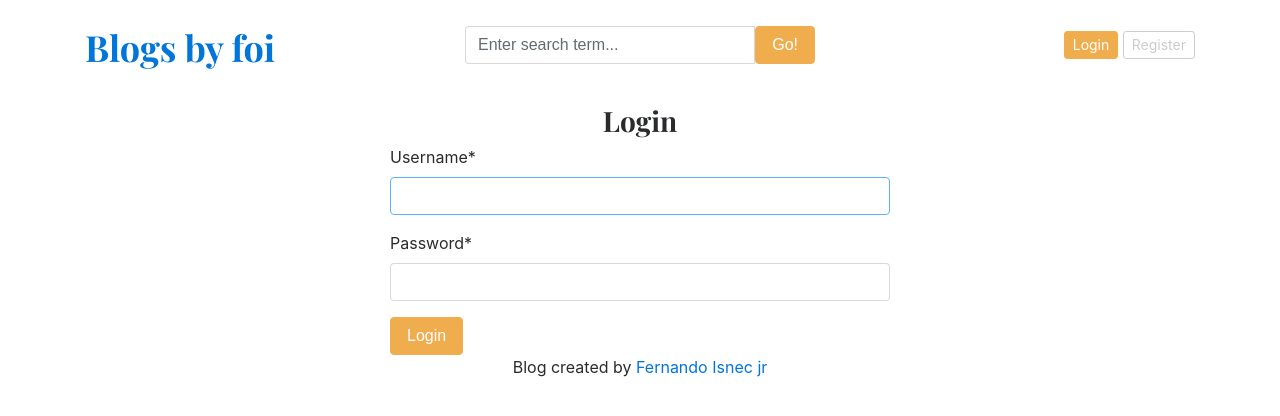
After one commit to Fernjon28/django.blog, a Django app: page /login/ in a window 1280 px wide. The commit adds this page. Shown: the top 416 px of the page. Run offline with Django 4.2, Linux system fonts and the light colour scheme; data that the repository does not hold is empty; some libraries are stand-ins or nearby versions.

Commit message:
registration and login functionality

```diff
--- a/blog_main/settings.py
+++ b/blog_main/settings.py
@@ -40,6 +40,8 @@ INSTALLED_APPS = [
     'django.contrib.staticfiles',
     'blogs',
     'assignments',
+    'crispy_forms',
+     'crispy_bootstrap4',
 ]
 
 MIDDLEWARE = [
@@ -133,3 +135,4 @@ DEFAULT_AUTO_FIELD = 'django.db.models.BigAutoField'
 
 MEDIA_URL = '/media/'
 MEDIA_ROOT = BASE_DIR /'media'
+CRISPY_TEMPLATE_PACK = 'bootstrap4'
--- a/blog_main/urls.py
+++ b/blog_main/urls.py
@@ -25,6 +25,10 @@ urlpatterns =[
     path('admin/', admin.site.urls),
     path('',views.home,name='home'),
     path('category/',include('blogs.urls')),
-    path('<slug:slug>/',BlogsView.blogs,name ='blogs'),
-    path('blogs/search/',BlogsView.search ,name = 'search') #search endpoint
+    path('blogs/<slug:slug>/',BlogsView.blogs,name ='blogs'),
+    #search endpoint
+    path('blogs/search/',BlogsView.search ,name = 'search'),
+    path('register/', views.register, name = 'register'),
+    path('login/',views.login,name ='login'),
+    path('logout/',views.logout,name = 'logout')
 ] +static(settings.MEDIA_URL,document_root=settings.MEDIA_ROOT)
--- a/blog_main/views.py
+++ b/blog_main/views.py
@@ -1,7 +1,12 @@
+from django.shortcuts import redirect, render
+
 
 from django.http import HttpResponse
 from django.shortcuts import render
 from blogs.models import Blog,Category
+from .forms import RegistrationForm
+from django.contrib.auth.forms import AuthenticationForm
+from django.contrib import auth
 
 def home(request):
 
@@ -15,3 +20,42 @@ def home(request):
 
     }
     return render(request,'home.html',context)
+
+def register(request):
+    if request.method == "POST":
+        form = RegistrationForm(request.POST)
+        if form.is_valid():
+            form.save()
+            return redirect('register')
+        else:
+            print(form.errors)
+    else:
+        form = RegistrationForm()
+    context = {
+        'form':form,
+
+    }
+    return render(request,'register.html',context)
+
+
+def login(request):
+    if request.method =='POST':
+        form = AuthenticationForm(request,request.POST)
+        if form.is_valid():
+            username =form.cleaned_data['username']
+            password =form.cleaned_data['password']
+
+            user = auth.authenticate (username = username, password = password)
+            if user is not None:
+                auth.login(request, user)
+            return redirect('home')
+
+    form = AuthenticationForm()
+    context = {
+        'form':form,
+    }
+    return render (request,'login.html',context)
+
+def logout(request):
+    auth.logout(request)
+    return  redirect ('home')
--- a/templates/base.html
+++ b/templates/base.html
@@ -4,6 +4,7 @@
 <!DOCTYPE html>
 <html lang="en">
 <head>
+
     <meta charset="UTF-8">
     <meta http-equiv="X-UA-Compatible" content="IE=edge">
     <meta name="viewport" content="width=device-width, initial-scale=1.0">
@@ -28,8 +29,14 @@
         </form>
       </div>
       <div class="col-4 d-flex justify-content-end align-items-center">
-            <a class="btn btn-sm btn-warning" href="#">Sign In </a> &nbsp;
-            <a class="btn btn-sm btn-outline-secondary" href="#">Register</a>
+        {% if  not user.is_authenticated %}
+            <a class="btn btn-sm btn-warning" href="{% url 'login' %}">Login </a> &nbsp;
+            <a class="btn btn-sm btn-outline-secondary" href="{% url 'register'%}">Register</a>
+            {% else %}
+            <span> You are log in as {{user}}</span>
+            &emsp;
+            <span ><a href ="{% url 'logout' %}">Logout</a></span>
+            {% endif %}
           </div>
         </div>
       </header>
@@ -50,8 +57,8 @@
 
 <!--Footer part-->
 <style>
-footer{text-align: center;}
-</style>
+  footer{text-align: center;}
+  </style>
 <footer class="blog-footer ">
   <p>Blog created by   <a href="#">Fernando Isnec jr</a></p>
  </footer>
--- /dev/null
+++ b/templates/login.html
@@ -0,0 +1,13 @@
+{% extends 'base.html' %}
+
+{% block content %}
+{% load crispy_forms_tags %}
+<h3 class ='text-center'>Login</h3>
+
+<form action = "{% url 'login'%}" method ="POST" style = "width: 500px; margin: auto;">
+    {% csrf_token %}
+    {{form | crispy}}
+
+<button type = "submit" class = "btn btn-warning">Login</button>
+
+{% endblock %}
```
Also changed, not shown: blog_main/forms.py (added, +7 -0 lines), templates/register.html (added, +17 -0 lines).
